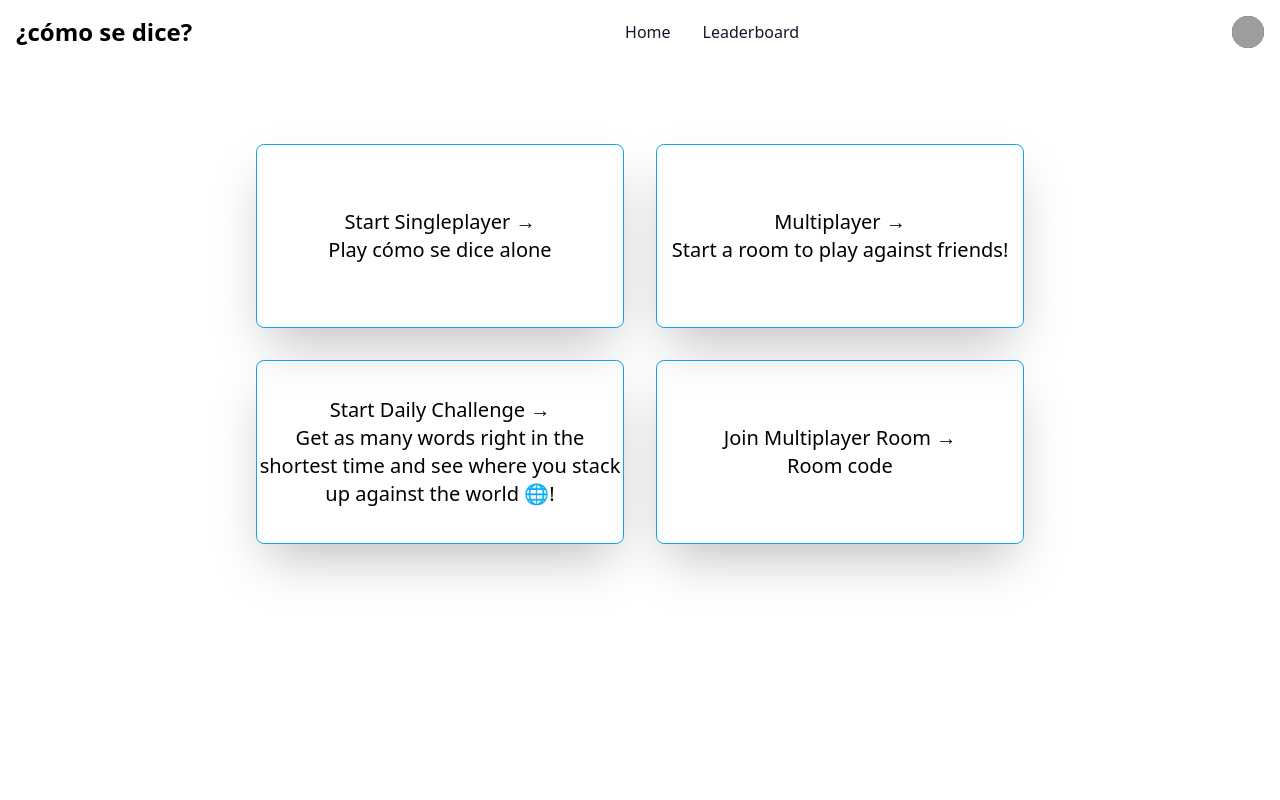
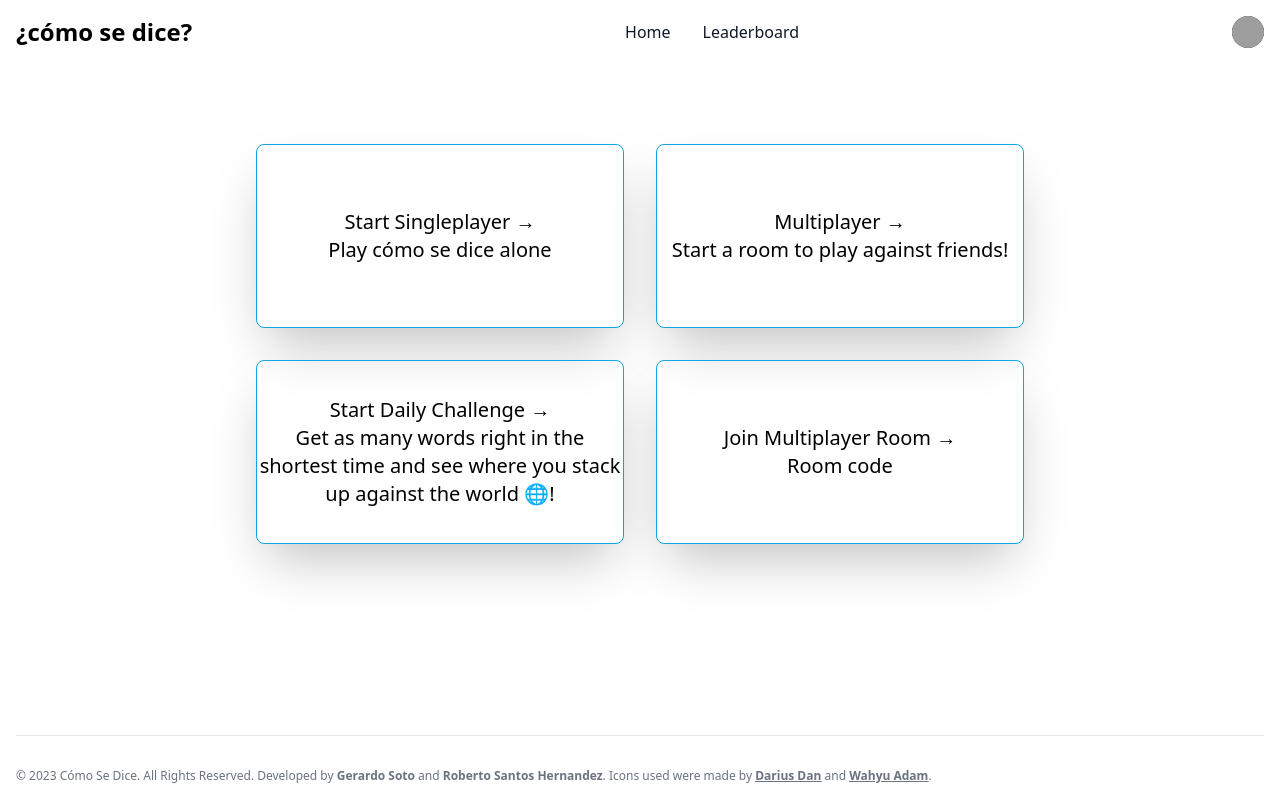
Before and after one commit to santoshernandezr/como-se-dice, a React (Create React App) app: page /comosedice in a window 1280 px wide. Built offline with nearby package versions, Linux system fonts and the light colour scheme; grey boxes are pictures that could not be loaded.

Commit message:
Added Footer component.

```diff
--- a/src/components/DailyChallengeCard.jsx
+++ b/src/components/DailyChallengeCard.jsx
@@ -8,7 +8,7 @@ import React from 'react'
  * @param { destination } - Name of the page in which the user will be redirected when they click the button.
  * @param { title } - Title of the card that will be used.
  * @param { body } - Body of the card.
- * @returns
+ * @returns Daily challenge card component.
  */
 export default function CardWithGameMode(props) {
 
--- /dev/null
+++ b/src/components/Footer.jsx
@@ -0,0 +1,25 @@
+import React from 'react'
+
+/**
+ * Component that handles the cretion of the footer that will go in all of the pages of the game.
+ *
+ * @returns Footer for the Como se dice game.
+ */
+function Footer() {
+  return (
+    <div>
+        <footer className="bg-white dark:bg-gray-900 fixed bottom-0 w-screen">
+            <div className="mx-auto w-full max-w-screen-xl p-4 py-6 lg:py-4">
+
+            <hr className="my-6 border-gray-200 sm:mx-auto dark:border-gray-700 lg:my-8" />
+            <div className="sm:flex sm:items-center sm:justify-between">
+                <span className="text-xs text-gray-500 sm:text-center dark:text-gray-400">© 2023 Cómo Se Dice. All Rights Reserved. Developed by <strong>Gerardo Soto</strong> and <strong>Roberto Santos Hernandez</strong>. Icons used were made by <strong><u><a href="https://www.flaticon.com/authors/darius-dan">Darius Dan</a></u></strong> and <strong><u><a href="https://www.flaticon.com/authors/wahyu-adam">Wahyu Adam</a></u></strong>.
+                </span>
+            </div>
+            </div>
+        </footer>
+    </div>
+  )
+}
+
+export default Footer
--- a/src/components/NavigationBar.jsx
+++ b/src/components/NavigationBar.jsx
@@ -2,7 +2,9 @@ import '../css/App.css';
 import mario from '../images/mario.png';
 
 /**
- * This component is the Navigation bar that will be used in ALL pages of the game.
+ * Component that handles the creation of the navigation bar. The navigation bar consists of the title of the game,
+ * a home button that will take the user to the como se dice menu, a leadboard button that will take them to the leaderboard
+ * page, and a user avatar dropdown that contains the users info and a sign out button.
  *
  * @returns the navigation bar that will be used in ALL pages of the pages.
  */
--- a/src/components/SinglePlayerCard.jsx
+++ b/src/components/SinglePlayerCard.jsx
@@ -8,7 +8,7 @@ import React from 'react'
  *
  * @param { title } - Title of the button card that will be used.
  * @param { body } - Body of the button.
- * @returns
+ * @returns Single player card.
  */
 export default function SinglePlayerCard(props) {
 
--- a/src/pages/ComoSeDiceMenu.js
+++ b/src/pages/ComoSeDiceMenu.js
@@ -2,6 +2,7 @@ import '../css/App.css';
 import HomeNavigationBar from '../components/NavigationBar.jsx'
 import SinglePlayer from '../components/SinglePlayerCard.jsx'
 import DailyChallenge from '../components/DailyChallengeCard.jsx'
+import Footer from '../components/Footer.jsx';
 
 /**
  * Como se dice menu page.
@@ -34,6 +35,8 @@ function ComoSeDiceMenu() {
         </div>
       </div>
 
+      {/* Footer of the page */}
+      <Footer />
     </div>
   );
 }
```
